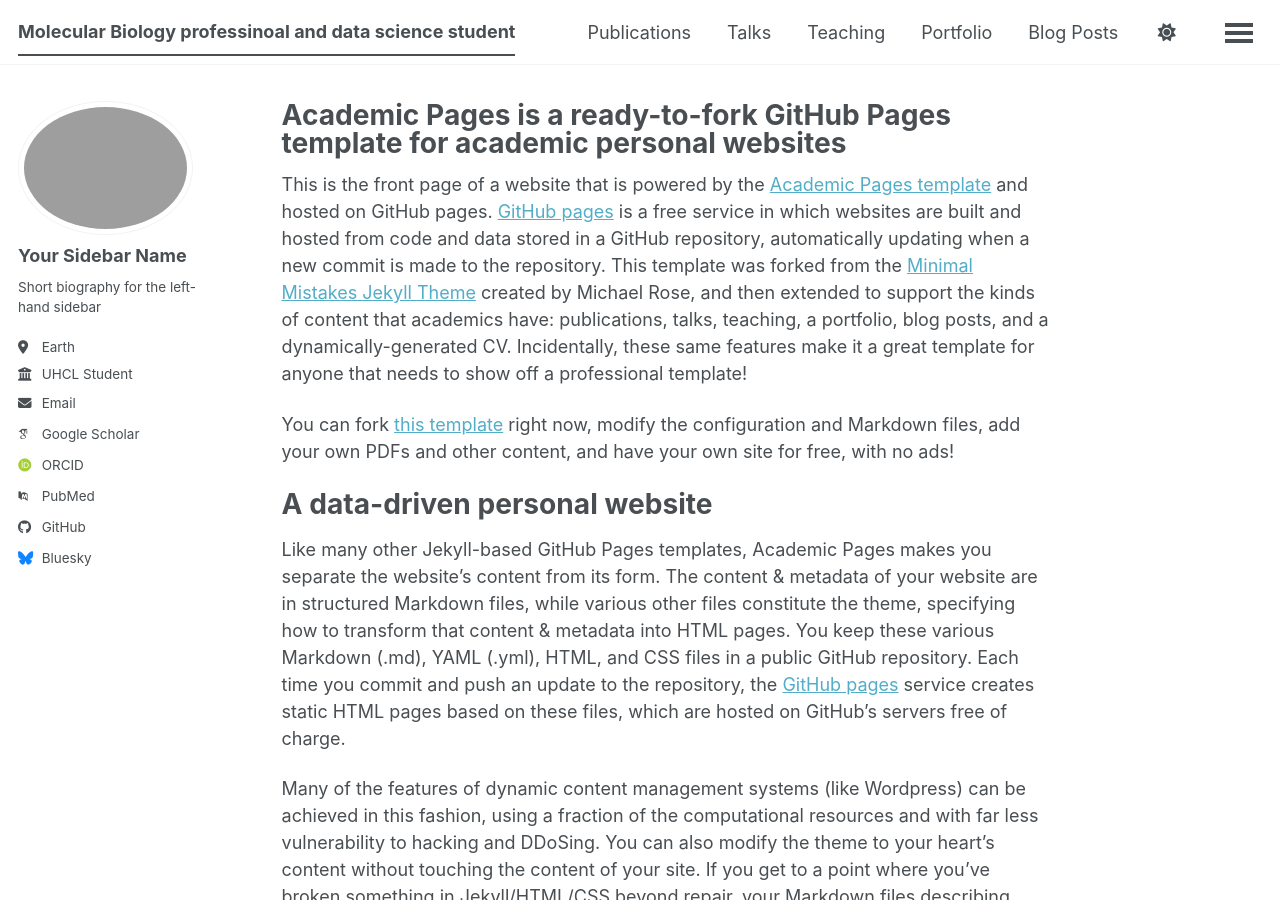
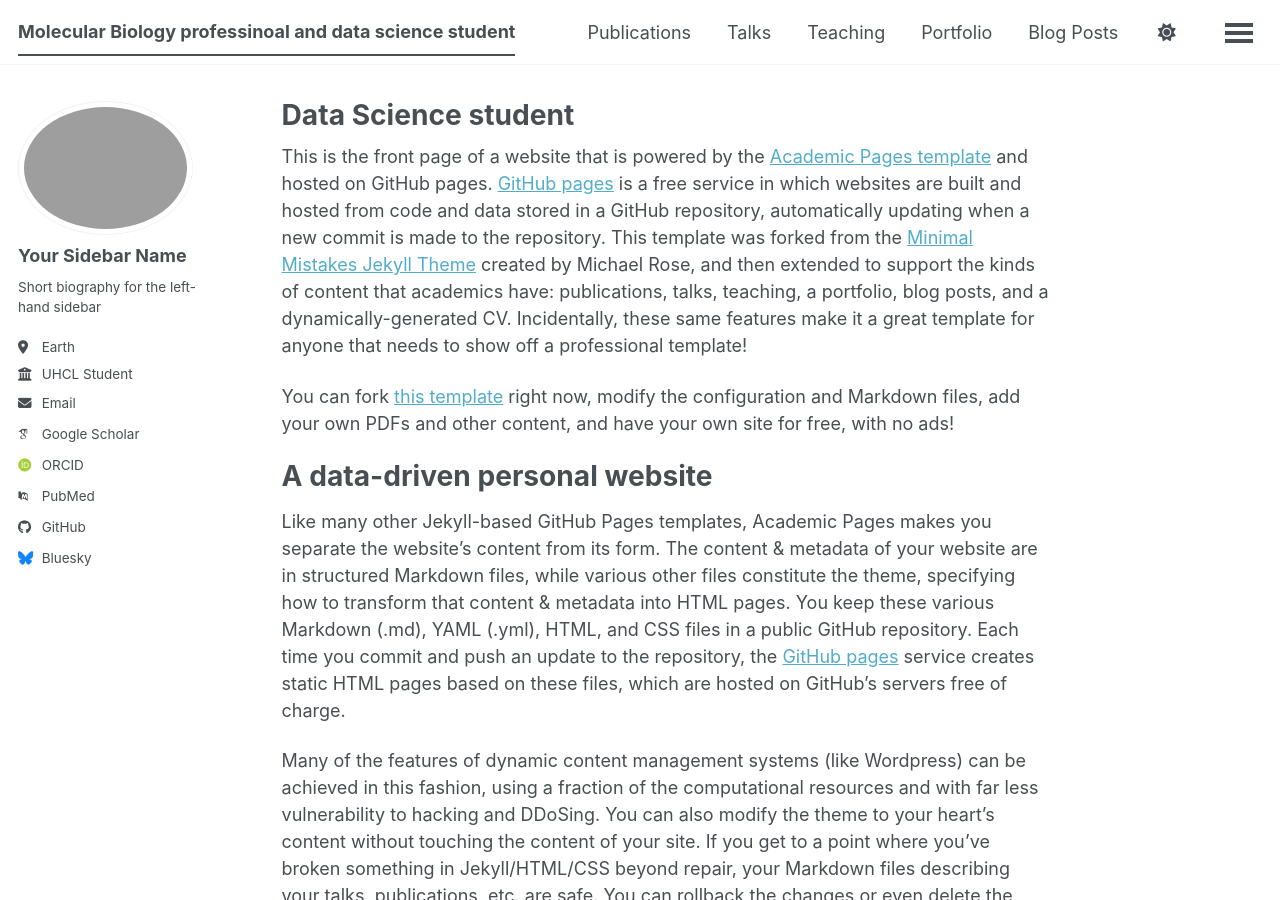
Before and after one commit to DEWC830/Aguilar_James_.github.io, a Jekyll site: the page built from _pages/about.md, in a window 1280 px wide and 900 px high. Built offline with Jekyll 4.4.1, drawn with Linux system fonts in a browser that asks for light colours; some web fonts are replaced; a script bundle is joined from its source files by our own code; library files that are not in the unit come from our copies.

Commit message:
Update about.md

```diff
--- a/_pages/about.md
+++ b/_pages/about.md
@@ -1,6 +1,6 @@
 ---
 permalink: /
-title: "Academic Pages is a ready-to-fork GitHub Pages template for academic personal websites"
+title: "Data Science student"
 author_profile: true
 redirect_from:
   - /about/
```
